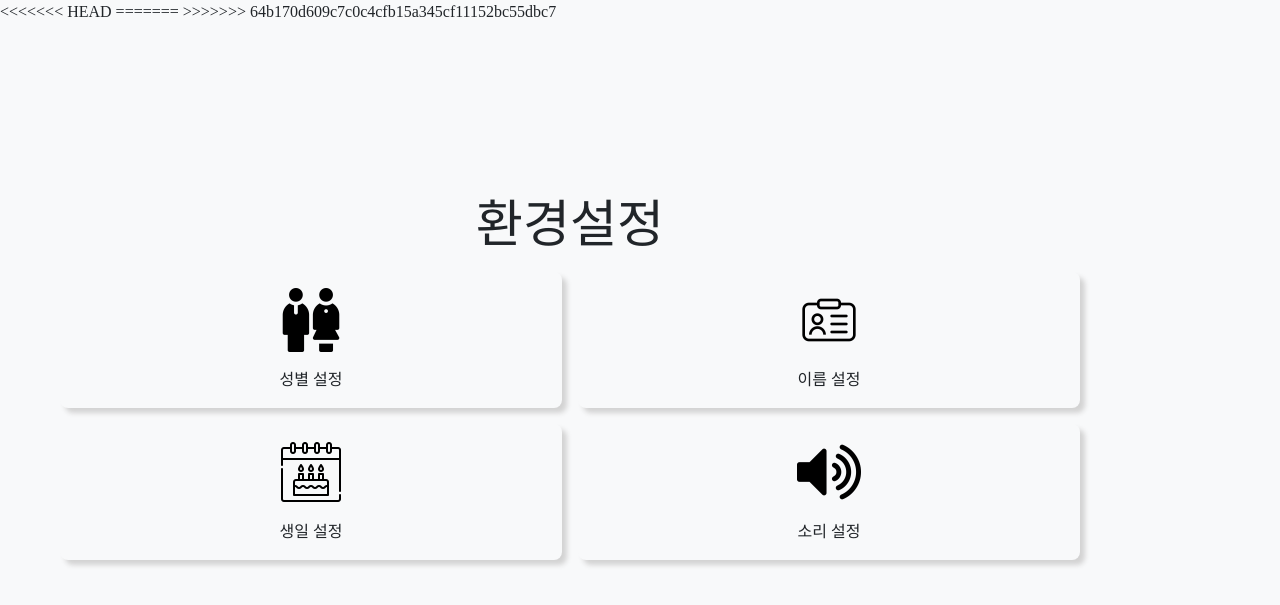
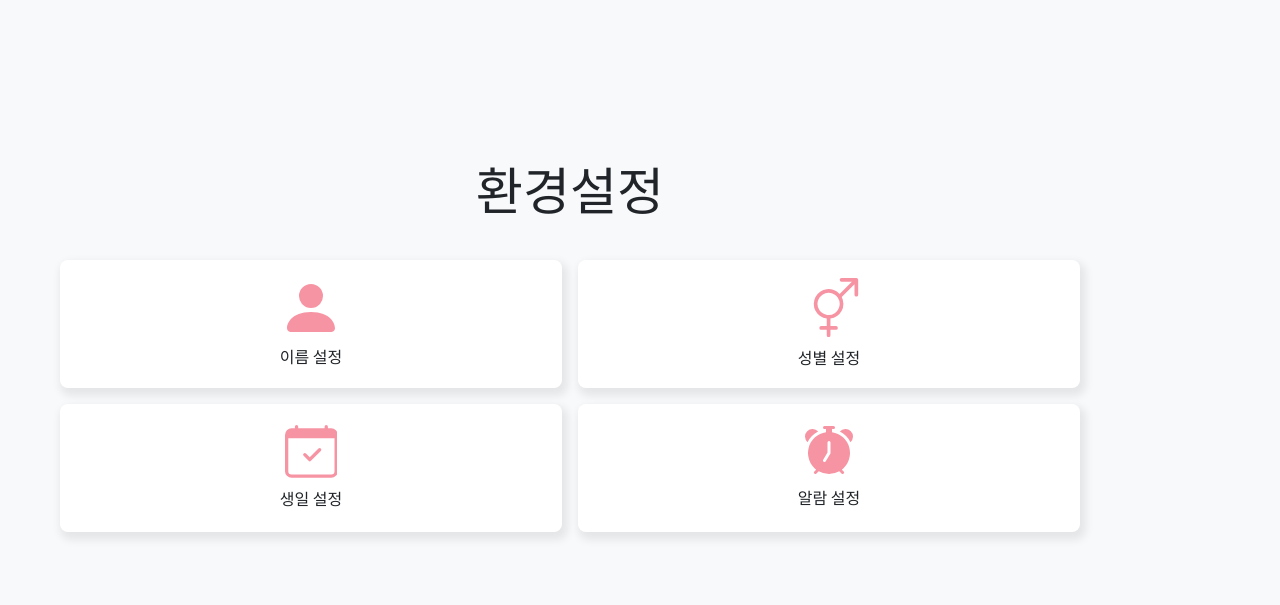
Before and after one commit to Yodayeong/kdt-hackarthon, a Django app: page /accounts/setting/ in a window 1280 px wide. Shown: the top 605 px of the page. Run offline with Django 3.2, Linux system fonts and the light colour scheme.

Commit message:
권세빈 Update design

```diff
--- a/accounts/templates/accounts/setting.html
+++ b/accounts/templates/accounts/setting.html
@@ -7,41 +7,43 @@
 
 {% block content %}
 <div style="display:flex; justify-content:center; align-items:center; flex-direction: column; height: 70%;">
-  <div style="margin-top: 3rem;">
-    <h1 class="fw-light mb-3">환경설정</h1>
+  <div style="margin-top: 2rem;">
+    <h1 class="fw-light" style="margin-bottom: 2.5rem;">환경설정</h1>
   </div>
   <div class="container text-center">
     <div class="row g-3">
       <div class="col-6">
-        <div class="p-3 rounded-3 bg-light" style="box-shadow: 5px 5px 5px lightgrey;">
-          <img src="{% static 'accounts/image/gender.png' %}" class="card-img-top" alt="성별 이미지" style="width:4rem; height:4rem;">
-          <div class="card-body">
-            <p class="card-title mt-3">성별 설정</p>
-          </div>
+        <div class="p-3 rounded-3 bg-white" style="height: 8rem; box-shadow: 3px 5px 8px 3px rgba(0, 0, 0, 0.08);">
+          <svg xmlns="http://www.w3.org/2000/svg" width="4rem" height="4rem" fill="currentColor" class="bi bi-person-fill" viewBox="0 0 16 16" style="color: #f794a3;">
+            <path d="M3 14s-1 0-1-1 1-4 6-4 6 3 6 4-1 1-1 1H3zm5-6a3 3 0 1 0 0-6 3 3 0 0 0 0 6z"/>
+          </svg>
+            <p class="card-title mt-1">이름 설정</p>
         </div>
       </div>
       <div class="col-6">
-        <div class="p-3 rounded-3 bg-light" style="box-shadow: 5px 5px 5px lightgrey;">
-          <img src="{% static 'accounts/image/name.png' %}" class="card-img-top" alt="이름 이미지" style="width:4rem; height:4rem;">
-          <div class="card-body">
-            <p class="card-title mt-3">이름 설정</p>
-          </div>
+        <div class="p-3 rounded-3 bg-white d-flex flex-column align-items-center justify-content-center" style="height: 8rem; box-shadow: 3px 5px 8px 3px rgba(0, 0, 0, 0.08);">
+          <svg xmlns="http://www.w3.org/2000/svg" width="3.7rem" height="3.7rem" fill="currentColor" class="bi bi-gender-ambiguous" viewBox="0 0 16 16" style="color:#f794a3;">
+            <path fill-rule="evenodd" d="M11.5 1a.5.5 0 0 1 0-1h4a.5.5 0 0 1 .5.5v4a.5.5 0 0 1-1 0V1.707l-3.45 3.45A4 4 0 0 1 8.5 10.97V13H10a.5.5 0 0 1 0 1H8.5v1.5a.5.5 0 0 1-1 0V14H6a.5.5 0 0 1 0-1h1.5v-2.03a4 4 0 1 1 3.471-6.648L14.293 1H11.5zm-.997 4.346a3 3 0 1 0-5.006 3.309 3 3 0 0 0 5.006-3.31z"/>
+          </svg>
+            <p class="card-title mt-2">성별 설정</p>
         </div>
       </div>
       <div class="col-6">
-        <div class="p-3 rounded-3 bg-light" style="box-shadow: 5px 5px 5px lightgrey;">
-          <img src="{% static 'accounts/image/birth.png' %}" class="card-img-top" alt="생년월일 이미지" style="width:4rem; height:4rem;">
-          <div class="card-body">
-            <p class="card-title mt-3">생일 설정</p>
-          </div>
+        <div class="p-3 rounded-3 bg-white d-flex flex-column align-items-center justify-content-center" style="height: 8rem; box-shadow: 3px 5px 8px 3px rgba(0, 0, 0, 0.08);">
+          <svg xmlns="http://www.w3.org/2000/svg" width="3.3rem" height="3.3rem" fill="currentColor" class="bi bi-calendar-check" viewBox="0 0 16 16" style="color:#f794a3;">
+            <path d="M10.854 7.146a.5.5 0 0 1 0 .708l-3 3a.5.5 0 0 1-.708 0l-1.5-1.5a.5.5 0 1 1 .708-.708L7.5 9.793l2.646-2.647a.5.5 0 0 1 .708 0z"/>
+            <path d="M3.5 0a.5.5 0 0 1 .5.5V1h8V.5a.5.5 0 0 1 1 0V1h1a2 2 0 0 1 2 2v11a2 2 0 0 1-2 2H2a2 2 0 0 1-2-2V3a2 2 0 0 1 2-2h1V.5a.5.5 0 0 1 .5-.5zM1 4v10a1 1 0 0 0 1 1h12a1 1 0 0 0 1-1V4H1z"/>
+          </svg>
+            <p class="card-title mt-2">생일 설정</p>
+
         </div>
       </div>
       <div class="col-6">
-        <div class="p-3 rounded-3 bg-light" style="box-shadow: 5px 5px 5px lightgrey;">
-          <img src="{% static 'accounts/image/volume.png' %}" class="card-img-top" alt="소리 이미지" style="width:4rem; height:4rem;">
-          <div class="card-body">
-            <p class="card-title mt-3">소리 설정</p>
-          </div>
+        <div class="p-3 rounded-3 bg-white d-flex flex-column align-items-center justify-content-center" style="height: 8rem; box-shadow: 3px 5px 8px 3px rgba(0, 0, 0, 0.08);">
+          <svg xmlns="http://www.w3.org/2000/svg" width="3rem" height="3rem" fill="currentColor" class="bi bi-alarm-fill" viewBox="0 0 16 16" style="color:#f794a3;">
+            <path d="M6 .5a.5.5 0 0 1 .5-.5h3a.5.5 0 0 1 0 1H9v1.07a7.001 7.001 0 0 1 3.274 12.474l.601.602a.5.5 0 0 1-.707.708l-.746-.746A6.97 6.97 0 0 1 8 16a6.97 6.97 0 0 1-3.422-.892l-.746.746a.5.5 0 0 1-.707-.708l.602-.602A7.001 7.001 0 0 1 7 2.07V1h-.5A.5.5 0 0 1 6 .5zm2.5 5a.5.5 0 0 0-1 0v3.362l-1.429 2.38a.5.5 0 1 0 .858.515l1.5-2.5A.5.5 0 0 0 8.5 9V5.5zM.86 5.387A2.5 2.5 0 1 1 4.387 1.86 8.035 8.035 0 0 0 .86 5.387zM11.613 1.86a2.5 2.5 0 1 1 3.527 3.527 8.035 8.035 0 0 0-3.527-3.527z"/>
+          </svg>
+            <p class="card-title" style="margin-top: 0.7rem;">알람 설정</p>
         </div>
       </div>
     </div>
--- a/accounts/templates/accounts/volume.html
+++ b/accounts/templates/accounts/volume.html
@@ -56,8 +56,8 @@
 </div>
 
 <!-- submit -->
-<div style="height:2rem;"></div>
-<input class="btn btn-dark" type="submit" value="확인" style="width:100%; height:4rem; font-size:25px;">
+<div style="height:5rem;"></div>
+<input class="btn btn-dark" type="submit" value="확인" style="width:100%; height:3rem; font-size:20px;">
 
 
 
--- a/templates/base.html
+++ b/templates/base.html
@@ -12,15 +12,12 @@
     {% endblock %}
     <title>Mirinae</title>
 </head>
-<<<<<<< HEAD
-<body class="bg-light" style="width: 100%; height: 100%;">
     <!-- <div style="width: 100%; height: 5rem; background-color: #4158D0;
 background-image: linear-gradient(43deg, #4158D0 0%, #C850C0 46%, #FFCC70 100%); border-radius left: 90%;
 "></div> -->
-=======
+
 <body class="bg-light" style="width: 100%; height: 100%; font-family: 'Noto Sans KR', sans-serif;">
 
->>>>>>> 64b170d609c7c0c4cfb15a345cf11152bc55dbc7
     <div class="container mt-5 px-5 position-fixed" style="height: 100vh; overflow: hidden;">
         {% block content %}
         {% endblock %}
```
